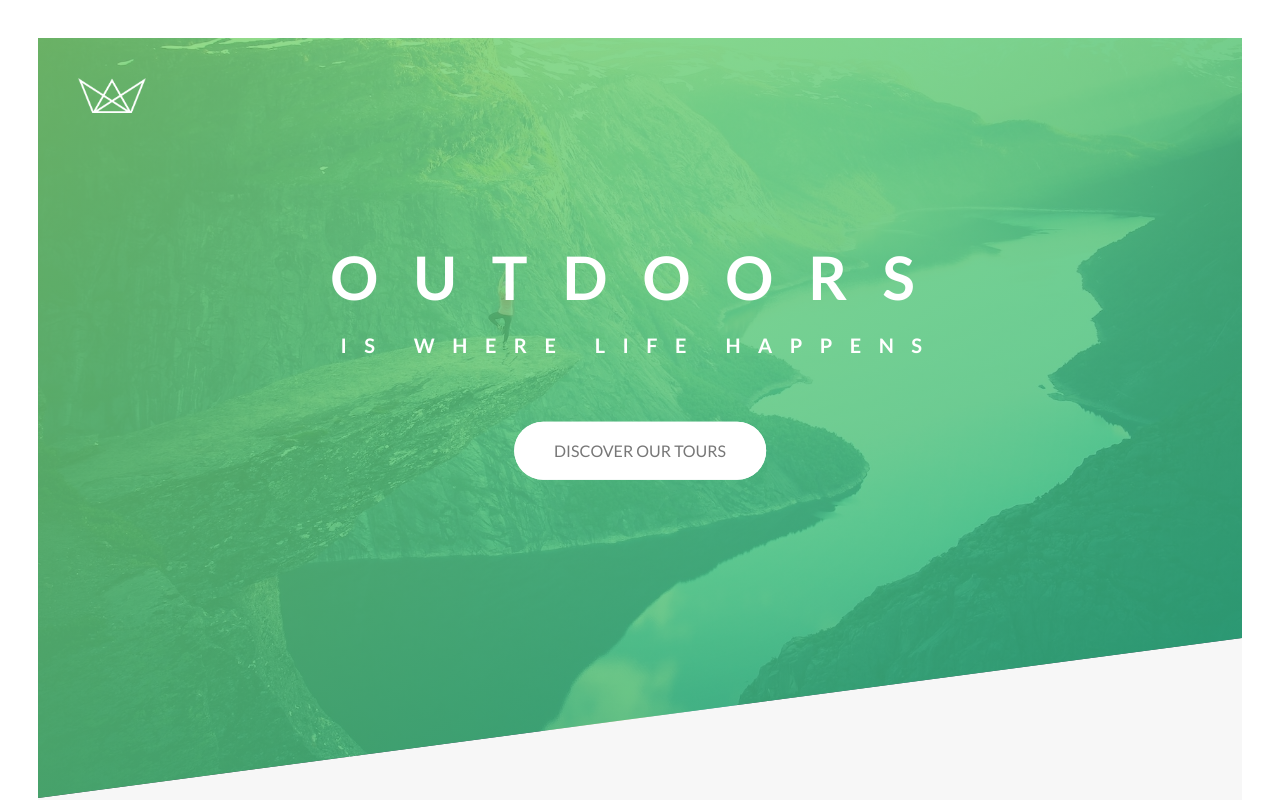
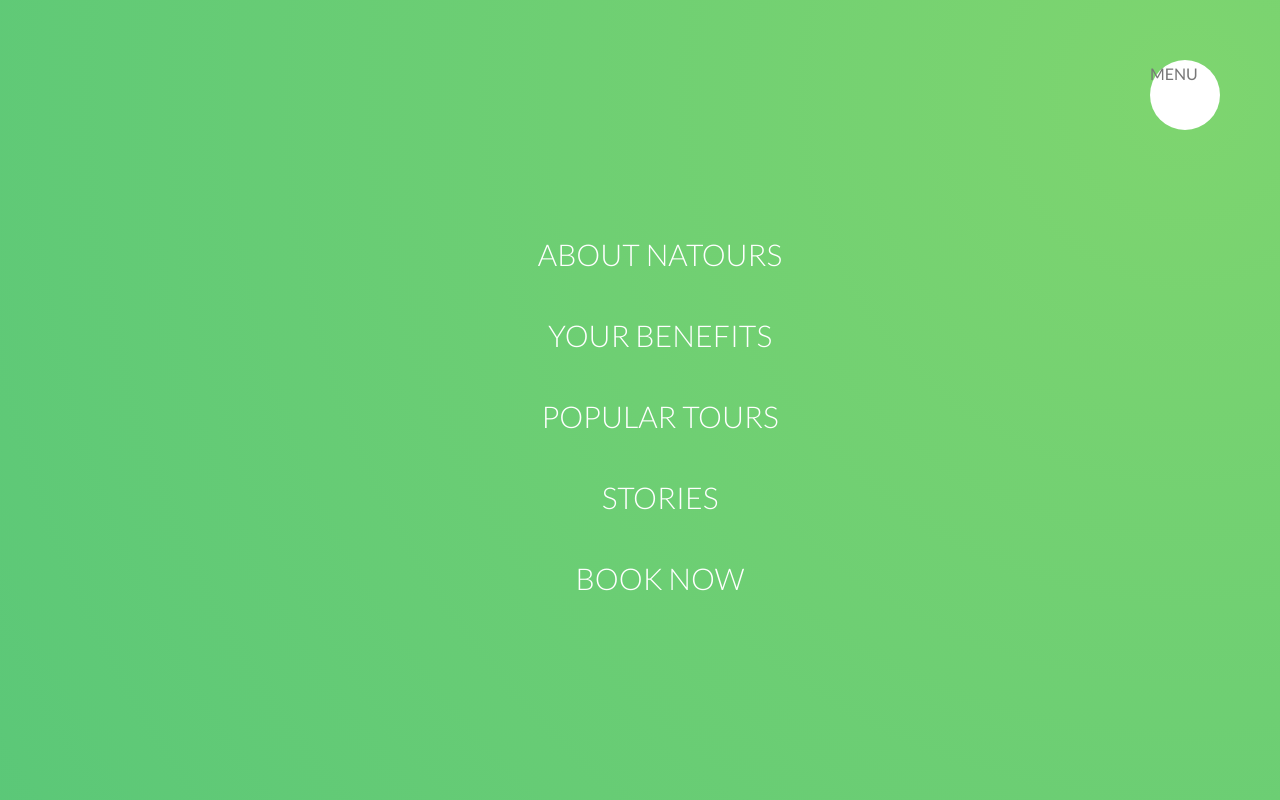
Before and after one commit to IsaiahWright902/Advanced-CSS-Continued-Education, a website: page index.html in a window 1280 px wide. Shown: the top 800 px of the page. Drawn offline with Linux system fonts and the light colour scheme.

Commit message:
nav part one

```diff
--- a/index.html
+++ b/index.html
@@ -20,6 +20,33 @@
     <title>Natours | Exciting tours for adventurous people</title>
   </head>
   <body>
+    <div class="navigation">
+      <input type="checkbox" id="navi-toggle" class="navigation__checkbox" />
+      <label for="navi-toggle" class="navigation__button">MENU</label>
+
+      <div class="navigation__background">&nbsp;</div>
+
+      <nav class="navigation__nav">
+        <ul class="navigation__list">
+          <li class="navigation__item">
+            <a href="#" class="navigation__link">About Natours</a>
+          </li>
+          <li class="navigation__item">
+            <a href="#" class="navigation__link">Your benefits</a>
+          </li>
+          <li class="navigation__item">
+            <a href="#" class="navigation__link">Popular tours</a>
+          </li>
+          <li class="navigation__item">
+            <a href="#" class="navigation__link">Stories</a>
+          </li>
+          <li class="navigation__item">
+            <a href="#" class="navigation__link">Book now</a>
+          </li>
+        </ul>
+      </nav>
+    </div>
+
     <header class="header">
       <div class="header__logo-box">
         <img src="img/logo-white.png" class="header__logo" alt="Logo" />
--- /dev/null
+++ b/sass/layout/_navigation.scss
@@ -0,0 +1,81 @@
+.navigation {
+  &__checkbox {
+    display: none;
+  }
+
+  &__button {
+    background-color: $color-white;
+    height: 7rem;
+    width: 7rem;
+    position: fixed;
+    top: 6rem;
+    right: 6rem;
+    border-radius: 50%;
+    z-index: 2000;
+  }
+
+  &__background {
+    height: 6rem;
+    width: 6rem;
+    border-radius: 50%;
+    position: fixed;
+    top: 6.5rem;
+    right: 6.5rem;
+    background-image: radial-gradient(
+      $color-primary-light,
+      $color-primary-dark
+    );
+    z-index: 1000;
+
+    transform: scale(80);
+  }
+
+  &__nav {
+    height: 100vh;
+    width: 100%;
+    position: fixed;
+    top: 0;
+    right: 0;
+    z-index: 1500;
+  }
+
+  &__list {
+    position: absolute;
+    top: 50%;
+    left: 50%;
+    transform: translate(-50%, -50%);
+    list-style: none;
+    text-align: center;
+  }
+
+  &__item {
+    margin: 1rem;
+  }
+
+  &__link {
+    &:link,
+    &:visited {
+      display: inline-block;
+      font-size: 3rem;
+      font-weight: 300;
+      padding: 1rem 2rem;
+      color: $color-white;
+      text-decoration: none;
+      text-transform: uppercase;
+      background-image: linear-gradient(
+        120deg,
+        transparent 0%,
+        transparent 50%,
+        $color-white 50%
+      );
+      background-size: 230%;
+      transition: all 0.4s;
+    }
+    &:hover,
+    &:active {
+      background-position: 100%;
+      color: $color-primary;
+      transform: translateX(1rem);
+    }
+  }
+}
--- a/sass/main.scss
+++ b/sass/main.scss
@@ -10,6 +10,7 @@
 @import "./layout/grid";
 @import "./layout/header";
 @import "./layout/footer";
+@import "./layout/navigation";
 
 @import "./components/button";
 @import "./components/card";
```
Also changed, not shown: css/style.css.
